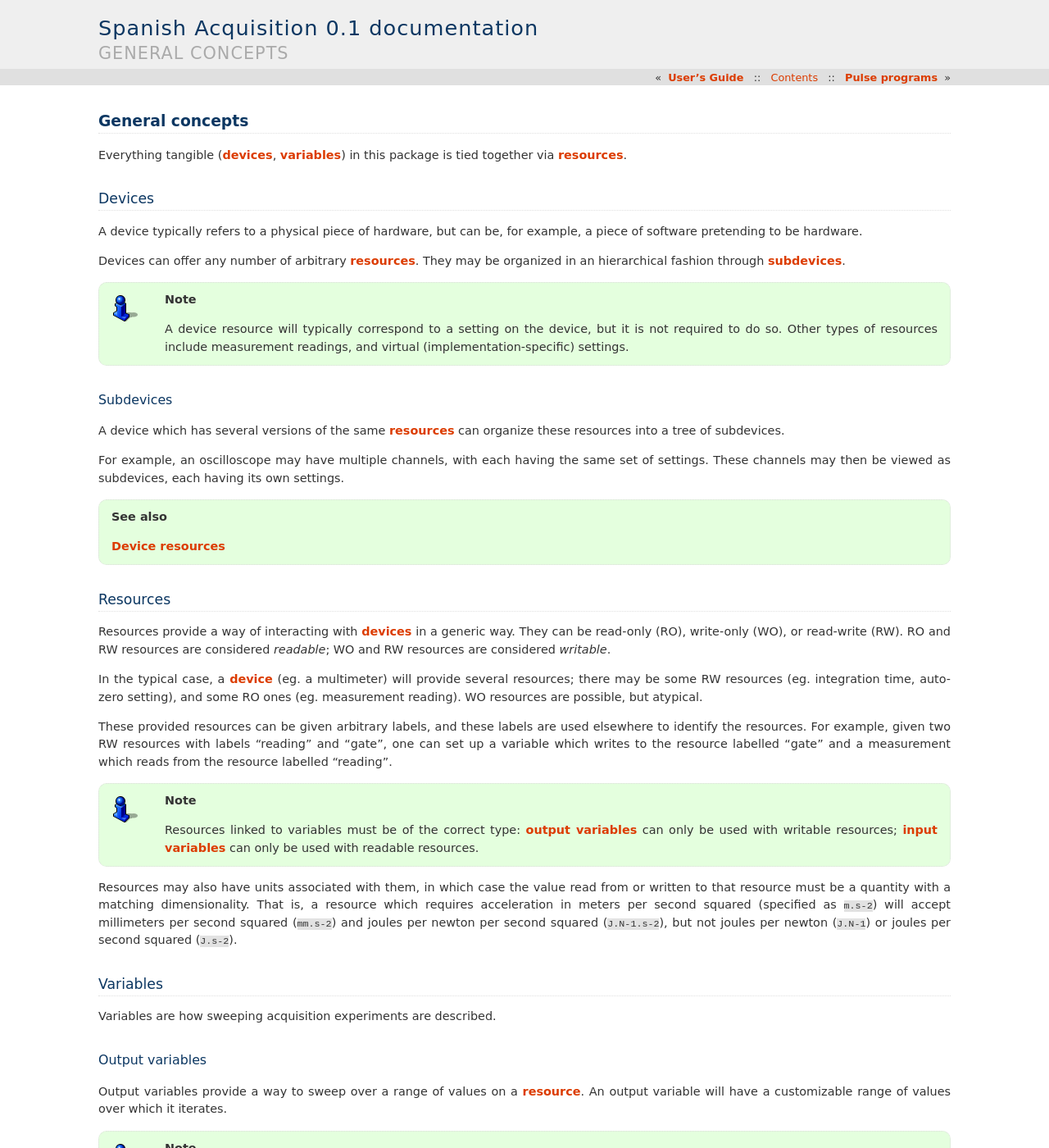
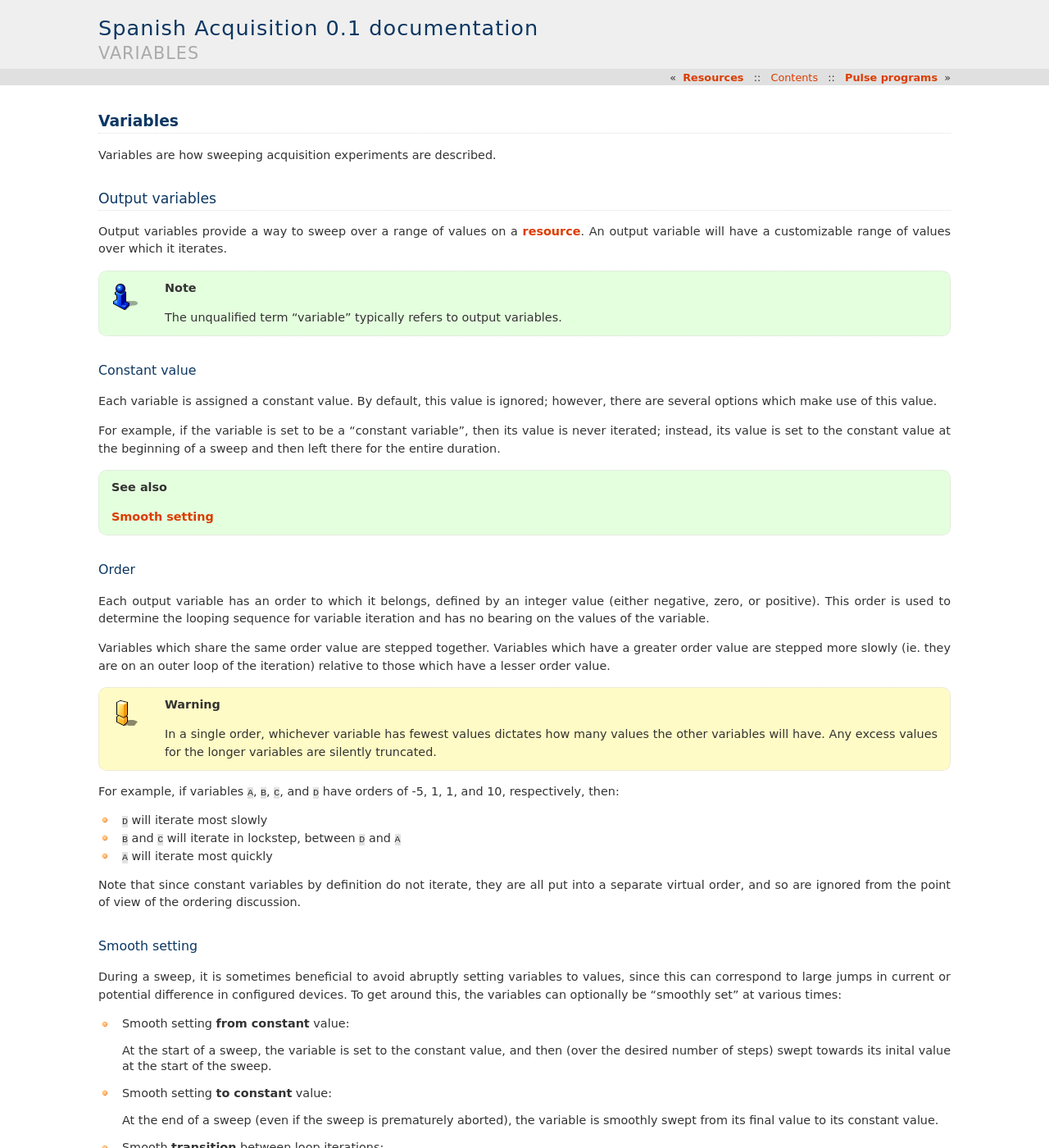
Before and after one commit to 0/SpanishAcquisition, a Sphinx documentation site: the page built from docs/user/general_concepts/variables.rst, in a window 1280 px wide and 1400 px high. Shown: the whole window at 82% size. Built offline with Sphinx 7.4.7, drawn with Linux system fonts in a browser that asks for light colours; pages that are not in the unit, such as notebooks, are missing from menus; some of the changed text lies outside the part shown.

Commit message:
Split out general concepts into several files

```diff
--- a/docs/user/general_concepts.rst
+++ b/docs/user/general_concepts/variables.rst
@@ -1,61 +1,15 @@
-################
-General concepts
-################
-
-Everything tangible (:ref:`devices <general_concepts_devices>`, :ref:`variables<general_concepts_variables>`) in this package is tied together via :ref:`resources <general_concepts_resources>`.
-
-.. _general_concepts_devices:
-
-Devices
-*******
-
-A device typically refers to a physical piece of hardware, but can be, for example, a piece of software pretending to be hardware.
-
-Devices can offer any number of arbitrary :ref:`resources <general_concepts_resources>`. They may be organized in an hierarchical fashion through :ref:`subdevices <general_concepts_subdevices>`.
-
-.. note::
-
-   A device resource will typically correspond to a setting on the device, but it is not required to do so. Other types of resources include measurement readings, and virtual (implementation-specific) settings.
-
-.. _general_concepts_subdevices:
-
-Subdevices
-==========
-
-A device which has several versions of the same :ref:`resources <general_concepts_resources>` can organize these resources into a tree of subdevices.
-
-For example, an oscilloscope may have multiple channels, with each having the same set of settings. These channels may then be viewed as subdevices, each having its own settings.
-
-.. seealso:: :ref:`device_config_resources`
-
-.. _general_concepts_resources:
-
-Resources
-*********
-
-Resources provide a way of interacting with :ref:`devices <general_concepts_devices>` in a generic way. They can be read-only (RO), write-only (WO), or read-write (RW). RO and RW resources are considered *readable*; WO and RW resources are considered *writable*.
-
-In the typical case, a :ref:`device <general_concepts_devices>` (eg. a multimeter) will provide several resources; there may be some RW resources (eg. integration time, auto-zero setting), and some RO ones (eg. measurement reading). WO resources are possible, but atypical.
-
-These provided resources can be given arbitrary labels, and these labels are used elsewhere to identify the resources. For example, given two RW resources with labels "reading" and "gate", one can set up a variable which writes to the resource labelled "gate" and a measurement which reads from the resource labelled "reading".
-
-.. note::
-
-   Resources linked to variables must be of the correct type: :ref:`output variables <general_concepts_output_variables>` can only be used with writable resources; :ref:`input variables <general_concepts_input_variables>` can only be used with readable resources.
-
-Resources may also have units associated with them, in which case the value read from or written to that resource must be a quantity with a matching dimensionality. That is, a resource which requires acceleration in meters per second squared (specified as ``m.s-2``) will accept millimeters per second squared (``mm.s-2``) and joules per newton per second squared (``J.N-1.s-2``), but not joules per newton (``J.N-1``) or joules per second squared (``J.s-2``).
-
 .. _general_concepts_variables:
 
+#########
 Variables
-*********
+#########
 
 Variables are how sweeping acquisition experiments are described.
 
 .. _general_concepts_output_variables:
 
 Output variables
-================
+****************
 
 Output variables provide a way to sweep over a range of values on a :ref:`resource <general_concepts_resources>`. An output variable will have a customizable range of values over which it iterates.
 
@@ -64,7 +18,7 @@ Output variables provide a way to sweep over a range of values on a :ref:`resour
    The unqualified term "variable" typically refers to output variables.
 
 Constant value
---------------
+==============
 
 Each variable is assigned a constant value. By default, this value is ignored; however, there are several options which make use of this value.
 
@@ -73,7 +27,7 @@ For example, if the variable is set to be a "constant variable", then its value
 .. seealso:: :ref:`general_concepts_output_variables_smooth`
 
 Order
------
+=====
 
 Each output variable has an order to which it belongs, defined by an integer value (either negative, zero, or positive). This order is used to determine the looping sequence for variable iteration and has no bearing on the values of the variable.
 
@@ -94,7 +48,7 @@ Note that since constant variables by definition do not iterate, they are all pu
 .. _general_concepts_output_variables_smooth:
 
 Smooth setting
---------------
+==============
 
 During a sweep, it is sometimes beneficial to avoid abruptly setting variables to values, since this can correspond to large jumps in current or potential difference in configured devices. To get around this, the variables can optionally be "smoothly set" at various times:
 
@@ -119,7 +73,7 @@ During a sweep, it is sometimes beneficial to avoid abruptly setting variables t
 .. _general_concepts_input_variables:
 
 Input variables
-===============
+***************
 
 Typically referred to as "measurements", input variables provide a way of gathering data from :ref:`resources <general_concepts_resources>`.
 
--- a/docs/user/index.rst
+++ b/docs/user/index.rst
@@ -7,7 +7,7 @@ User's Guide
 .. toctree::
    :maxdepth: 2
 
-   general_concepts
+   general_concepts/index
    pulse_programs
    gui/index
    examples/index
```
Also changed, not shown: docs/user/general_concepts/devices.rst (added, +24 -0 lines), docs/user/general_concepts/index.rst (added, +12 -0 lines), docs/user/general_concepts/resources.rst (added, +17 -0 lines).
